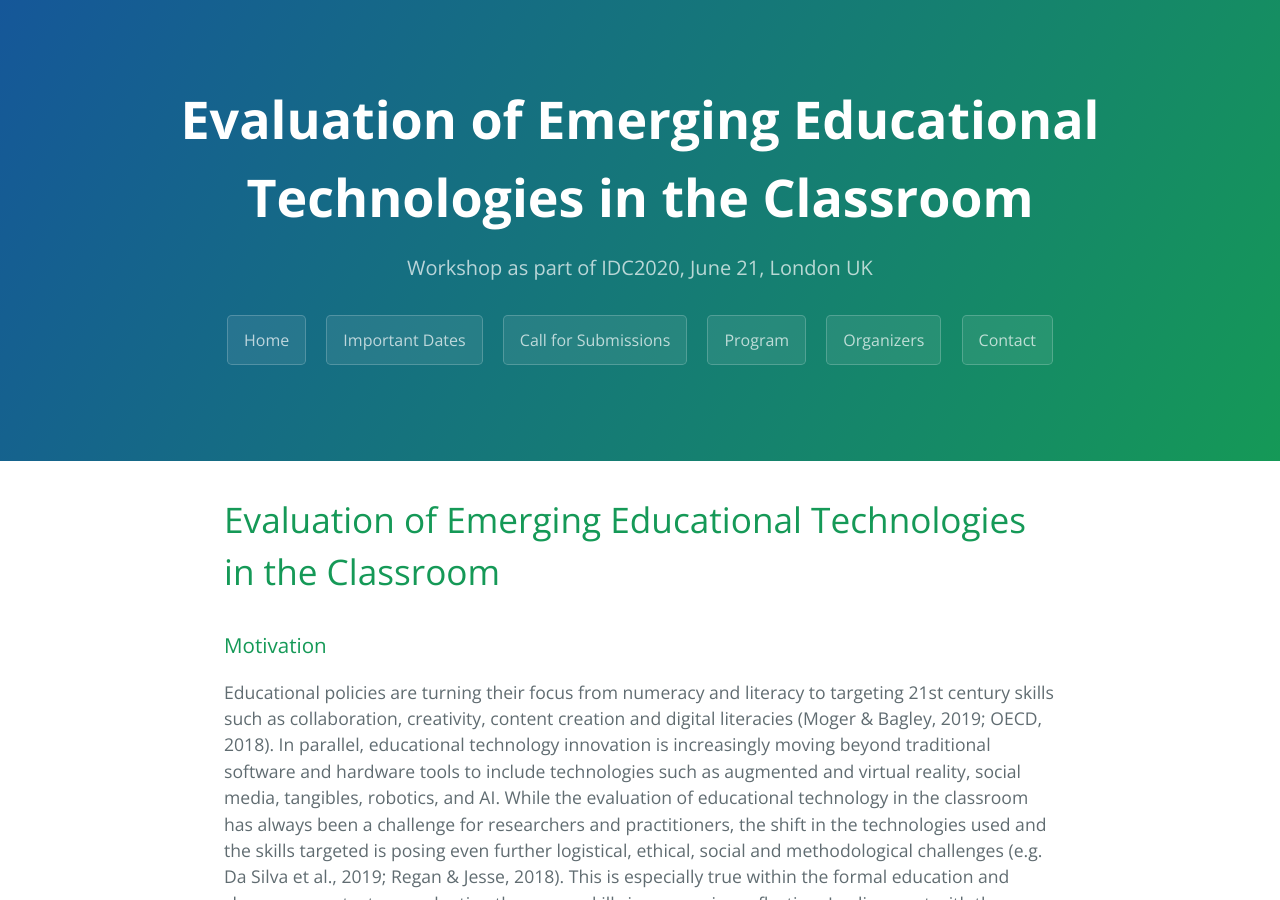
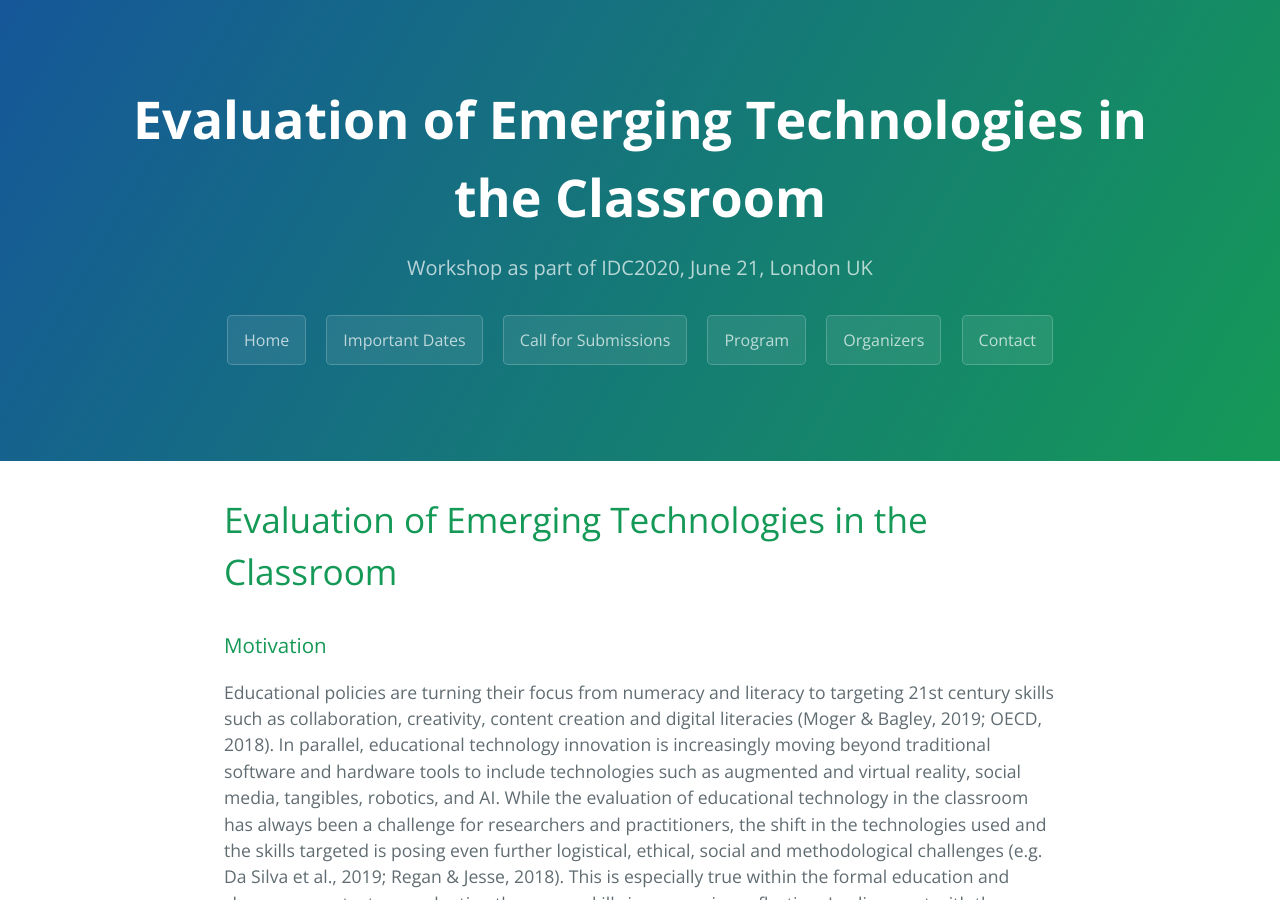
Before and after one commit to sabaci/EdTechEvalWS, a Jekyll site: the page built from index.md, in a window 1280 px wide and 900 px high. Built offline with Jekyll 4.4.1, drawn with Linux system fonts in a browser that asks for light colours; our own code applies the rules of GitHub Pages for plain Markdown files.

Commit message:
Update index.md

```diff
--- a/index.md
+++ b/index.md
@@ -1,4 +1,4 @@
-# Evaluation of Emerging Educational Technologies in the Classroom
+# Evaluation of Emerging Technologies in the Classroom
 
 ### Motivation
 Educational policies are turning their focus from numeracy and literacy to targeting 21st century skills such as collaboration, creativity, content creation and digital literacies (Moger & Bagley, 2019; OECD, 2018). In parallel, educational technology innovation is increasingly moving beyond traditional software and hardware tools to include technologies such as augmented and virtual reality, social media, tangibles, robotics, and AI. While the evaluation of educational technology in the classroom has always been a challenge for researchers and practitioners, the shift in the technologies used and the skills targeted is posing even further logistical, ethical, social and methodological challenges (e.g. Da Silva et al., 2019; Regan & Jesse, 2018). This is especially true within the formal education and classroom context, as evaluating these new skills is an ongoing reflection. In alignment with the conference’s “designing for the future” theme, the aim of this workshop is to stimulate a discussion with the educational technology research community around the best practices and challenges of evaluation for such emerging educational technologies and the corresponding development goals in the classroom.
```
